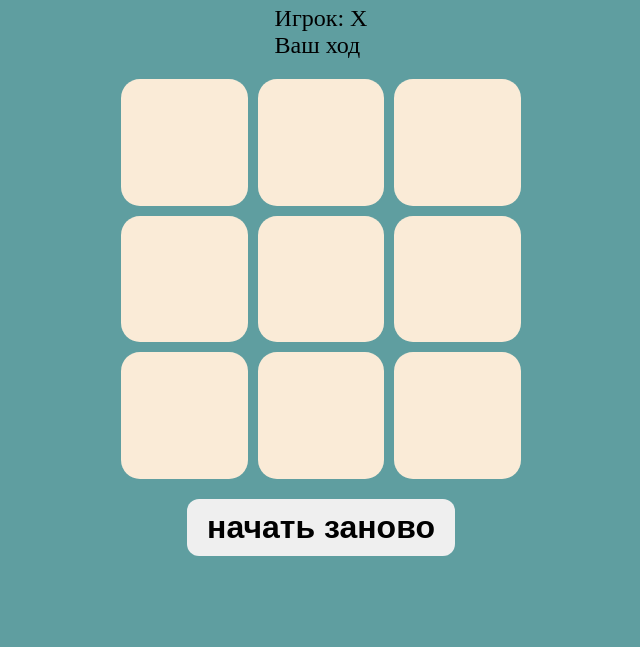
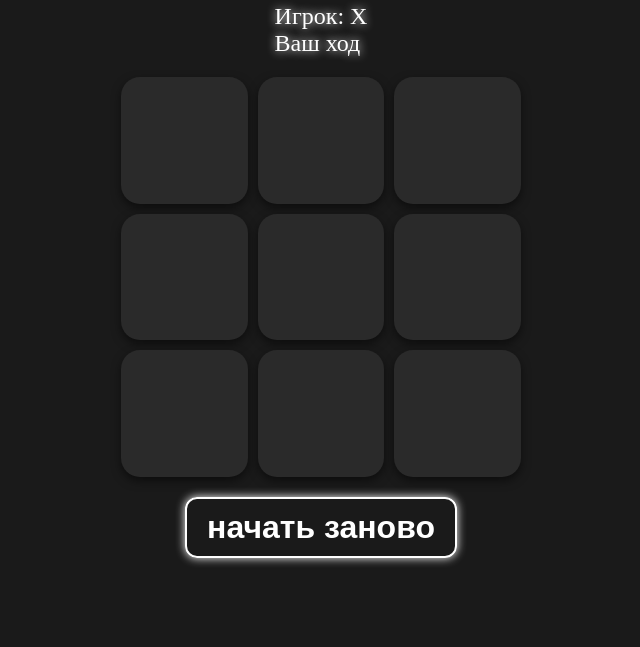
Before and after one commit to kefir63/tic-tac-toe, a website built with Vite: page index.html in a window 1280 px wide. Shown: the part 153-800 px from the top of the page, without its empty margins (319-959 px from the left). Built offline with nearby package versions, Linux system fonts and the light colour scheme.

Commit message:
Update style.css

```diff
--- a/style.css
+++ b/style.css
@@ -10,16 +10,20 @@ body{
     align-items: center;
     justify-content: center;
     min-height: 100vh;
-    background-color: cadetblue;
+    background-color: #1a1a1a;
     gap: 20px;
 }
 
 .name{
     font-size: 2.5rem;
+    color: #ffffff;
+    text-shadow: 0 0 10px #ffffff;
 }
 
 .status{
     font-size: 1.5rem;
+    color: #ffffff;
+    text-shadow: 0 0 10px #ffffff;
 }
 
 .field{
@@ -35,6 +39,35 @@ body{
 .cell{
     width: 100%;
     height: 100%;
+    background-color: #2a2a2a;
+    display: flex;
+    justify-content: center;
+    align-items: center;
+    font-size: 3rem;
+    border-radius: 15%;
+    box-shadow: 0 4px 10px rgba(0, 0, 0, 0.5);
+}
+
+.cell.X { color: #00f2fe; }
+.cell.O { color: #fe019a; }
+
+.restart{
+    padding: 10px 20px;
+    border: none;
+    cursor: pointer;
+    font-size: 2rem;
+    font-weight: bold;
+    border-radius: 12px;
+    transition: transform 0.2s ease;
+    background: transparent;
+    border: 2px solid #ffffff;
+    color: #ffffff;
+    box-shadow: 0 0 10px #ffffff
+}
+
+.restart:hover{
+    transform: scale(1.1);
+}    height: 100%;
     background-color: antiquewhite;
     color: violet;
     display: flex;
```
